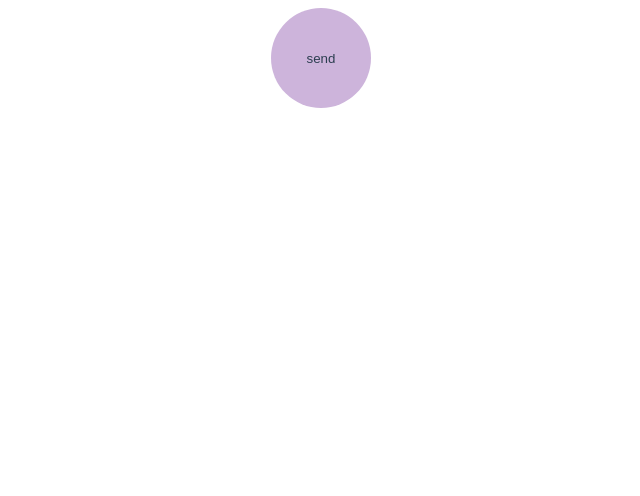
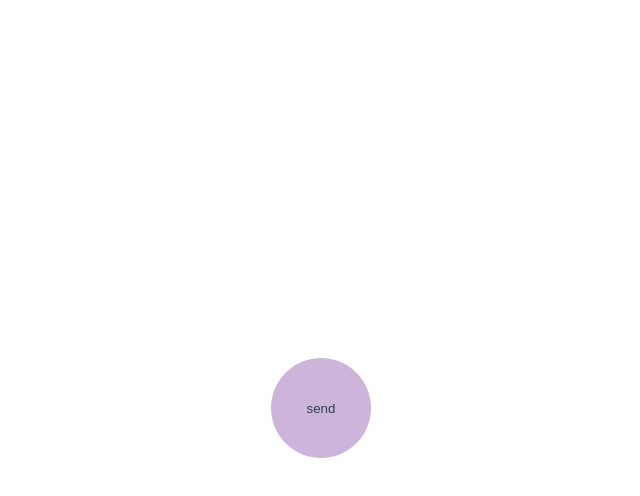
Before and after one commit to YosraFeili/dynamicBtn, a Vue app: page /page-btn in a window 1280 px wide. Shown: the top 496 px of the page, without its empty margins (319-959 px from the left). Built offline with nearby package versions, Linux system fonts and the light colour scheme.

Commit message:
change ui btn component

```diff
--- a/src/views/PageComponent/PageBtn.vue
+++ b/src/views/PageComponent/PageBtn.vue
@@ -1,5 +1,5 @@
 <template>
-  <div class="">
+  <div class="container">
     <BaseBtn title="send" type="circle" @click.native="test"/>
   </div>
 </template>
@@ -24,5 +24,11 @@ export default {
 </script>
 
 <style scoped>
-
+.container {
+  display: flex;
+  justify-content: center;
+  align-items: center;
+  height: 100vh;
+  position: relative;
+}
 </style>
```
